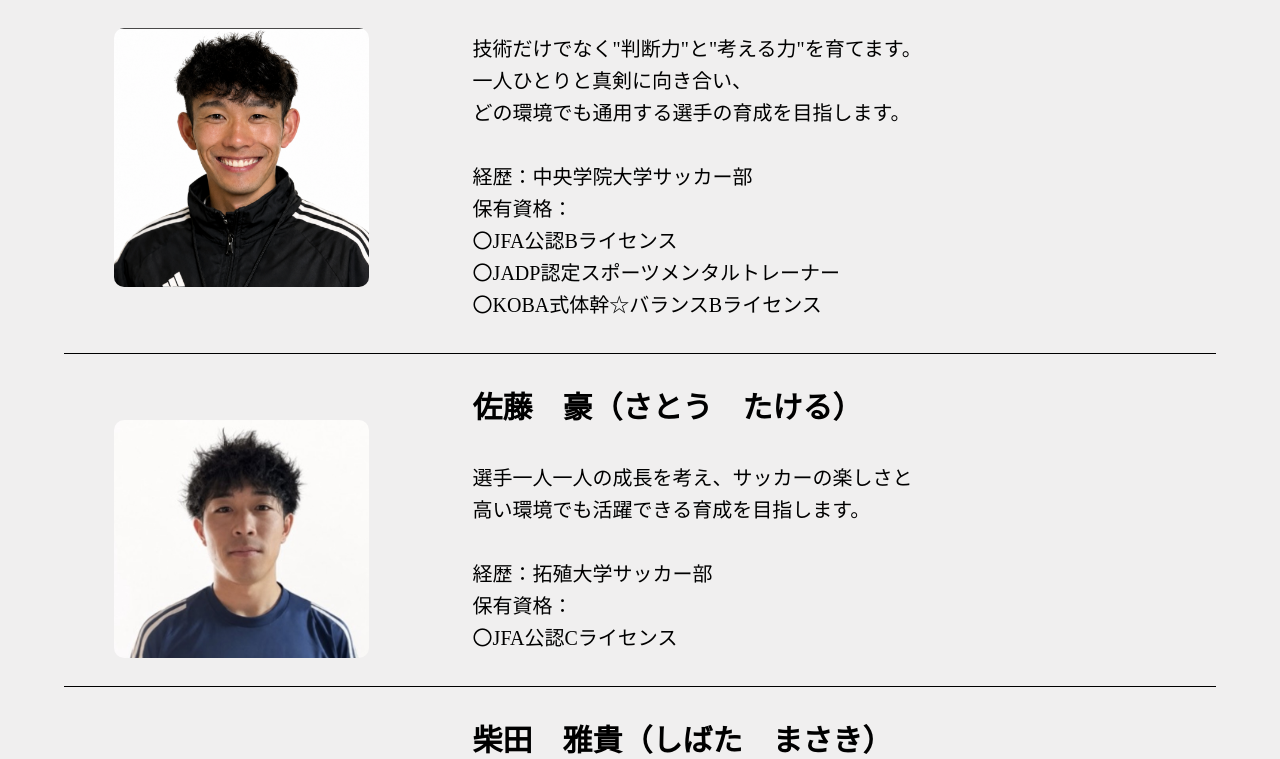
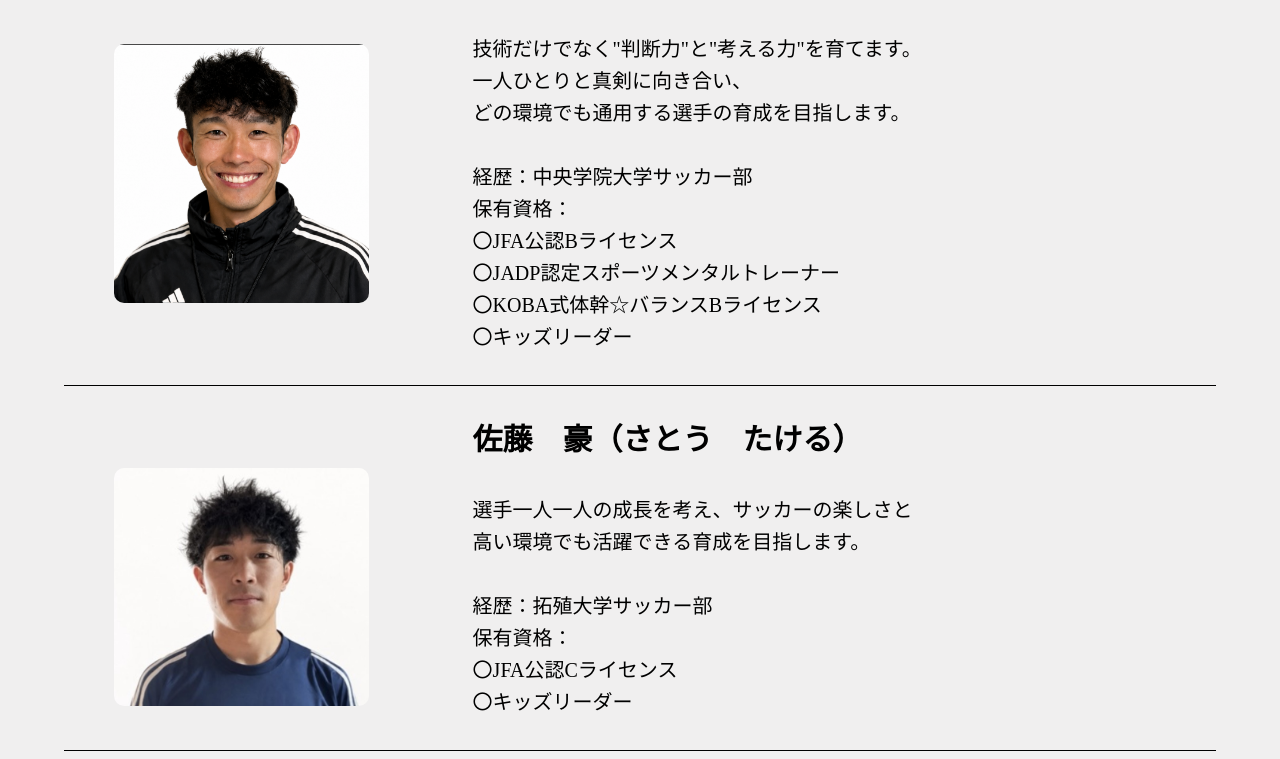
Before and after one commit to realize2026/realize2026, a plain HTML site: page index.html in a window 1280 px wide. Shown: the part 6898-7657 px from the top of the page. Drawn offline with Linux system fonts and the light colour scheme; some packages are replaced by stand-ins of ours; a web font is replaced by a local one.

Commit message:
Add files via upload

```diff
--- a/index.html
+++ b/index.html
@@ -245,7 +245,8 @@
                             保有資格：<br>
                             〇JFA公認Bライセンス<br>
                             〇JADP認定スポーツメンタルトレーナー<br>
-                            〇KOBA式体幹☆バランスBライセンス<br><br>
+                            〇KOBA式体幹☆バランスBライセンス<br>
+                            〇キッズリーダー<br><br>
                         </p>
                     </div>
                 </div>
@@ -263,7 +264,8 @@
                             高い環境でも活躍できる育成を目指します。<br><br>
                             経歴：拓殖大学サッカー部<br>
                             保有資格：<br>
-                            〇JFA公認Cライセンス<br><br>
+                            〇JFA公認Cライセンス<br>
+                            〇キッズリーダー<br><br>
                         </p>
                     </div>
                 </div>
```
